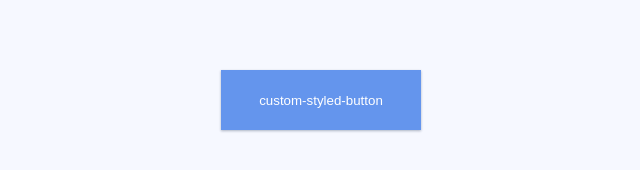
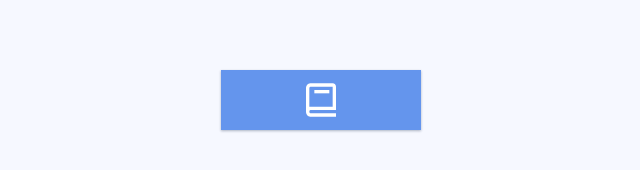
Before and after one commit to maicondguerian/dictionary-web-api, a React (Vite) app: page / in a window 1280 px wide. Shown: the part 300-470 px from the top of the page, without its empty margins (319-959 px from the left). Built offline with nearby package versions, Linux system fonts and the light colour scheme.

Commit message:
props in styled button

```diff
--- a/package.json
+++ b/package.json
@@ -11,6 +11,7 @@
   "dependencies": {
     "react": "^18.2.0",
     "react-dom": "^18.2.0",
+    "react-icons": "^4.8.0",
     "styled-components": "^5.3.9"
   },
   "devDependencies": {
--- a/src/App.jsx
+++ b/src/App.jsx
@@ -1,8 +1,9 @@
 import { useState } from "react"
 import { createGlobalStyle, ThemeProvider } from "styled-components"
-import { StyledButton } from "./components/header/Header.style"
+import {  ButtonWithIcon, StyledButton } from "./components/header/Header.style"
 import {  StyledDiv } from "./container/Div.style"
 import { theme, darkThemeColor } from "./theme/theme"
+import { BiBook } from "react-icons/bi";
 
 function App() {
 const [toggleTheme, settoggleTheme] = useState(theme)
@@ -34,7 +35,7 @@ const darkTheme = {
     <ThemeProvider theme={toggleTheme}>
       <GlocablStyle />
       <StyledDiv>
-        <StyledButton onClick={handleTheme} />
+        <ButtonWithIcon onClick={handleTheme} Icon={BiBook} />
       </StyledDiv>
     </ThemeProvider>
   )
--- a/src/components/header/Header.style.jsx
+++ b/src/components/header/Header.style.jsx
@@ -1,21 +1,14 @@
 import styled from "styled-components";
 
-const StyledHeader = styled.nav`
-display: flex;
-justify-content: space-between;
-
-
-
-/* &:hover{
-    eventos
-} ...tras cções de css */
-`
 
 export const StyledButton = styled.button`
     height: 60px;
     width: 200px;
     padding: 1rem;
     border: none;
+    display: flex;
+    align-items: center;
+    justify-content: center;
     background-color: ${props => props.theme.colors.softBlue};
     box-shadow: 0 0.063rem 0.188rem rgb(31 50 81 / 12%), 0 0.063rem 0.125rem rgb(31 50 81 / 24%);
 
@@ -25,10 +18,20 @@ color: ${props => props.theme.colors.white};
     background-color: ${props => props.theme.colors.midBlue};
     box-shadow: 0 0.875rem 1.75rem rgb(31 50 81 / 25%), 0 0.625rem 0.625rem rgb(31 50 81 / 22%);
     transition: all 0.3s ease-in-out;
-
 }
 
 `
 StyledButton.defaultProps = {
     children: 'custom-styled-button'
+
 }
+
+
+export const ButtonWithIcon = ({ onClick, Icon, children }) => {
+    return (
+      <StyledButton onClick={onClick}>
+        {Icon ? <Icon size={40}/> : <></>}
+        {children}
+      </StyledButton>
+    );
+  };
```
Also changed, not shown: 1 other file (tests, documents, lock files or other folders). Lines whose indentation alone changed are shown as unchanged.
